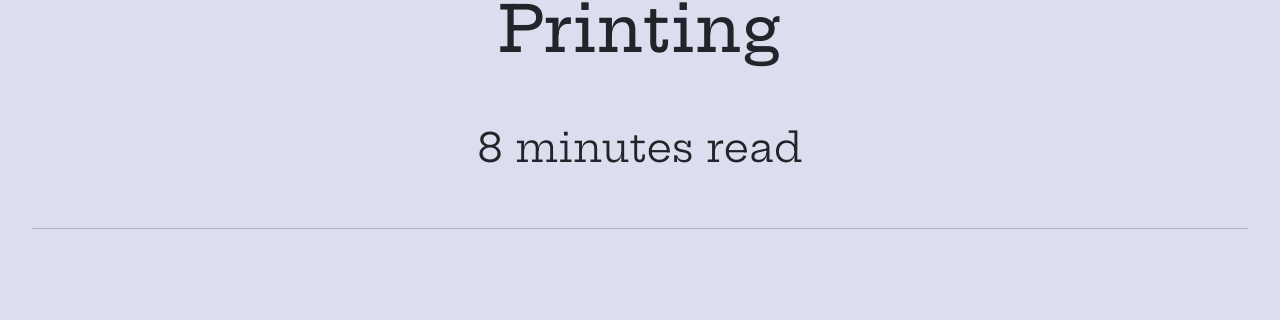
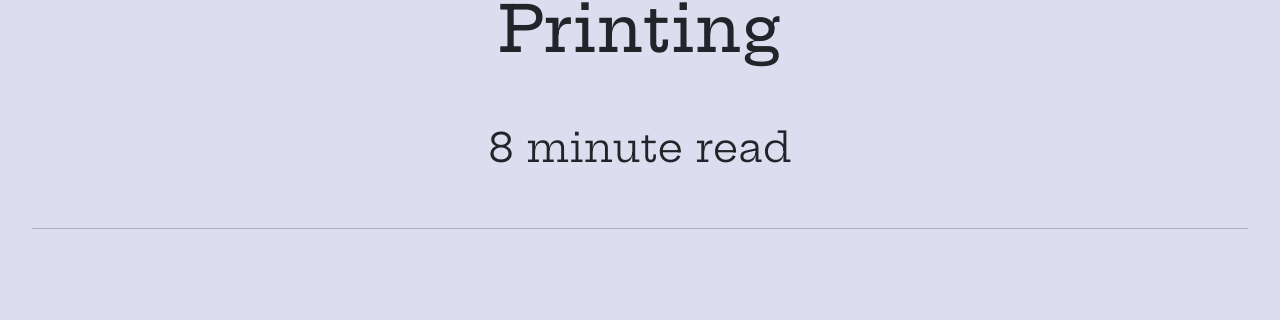
Before and after one commit to ChobbyCode/ChobbyCode.github.io, a Jekyll site: the page built from _posts/2024-12-26-3d-printing.md, in a window 1280 px wide. Shown: the part 294-614 px from the top of the page. Built offline with Jekyll 4.4.1, drawn with Linux system fonts in a browser that asks for light colours; some of the changed lines change nothing that is shown.

Commit message:
Removed the letter 's'

```diff
--- a/_layouts/post.html
+++ b/_layouts/post.html
@@ -16,7 +16,7 @@
         <div class="text-center mb-5">
           {% assign words = page.content | strip_html | number_of_words %}
           {% assign ert = words | divided_by:250 | at_least: 1 %}
-          {{ ert }} minute{% if ert != 1 %}s{% endif %} read
+          {{ ert }} minute read
         </div>
         <hr />
       </section>
```
